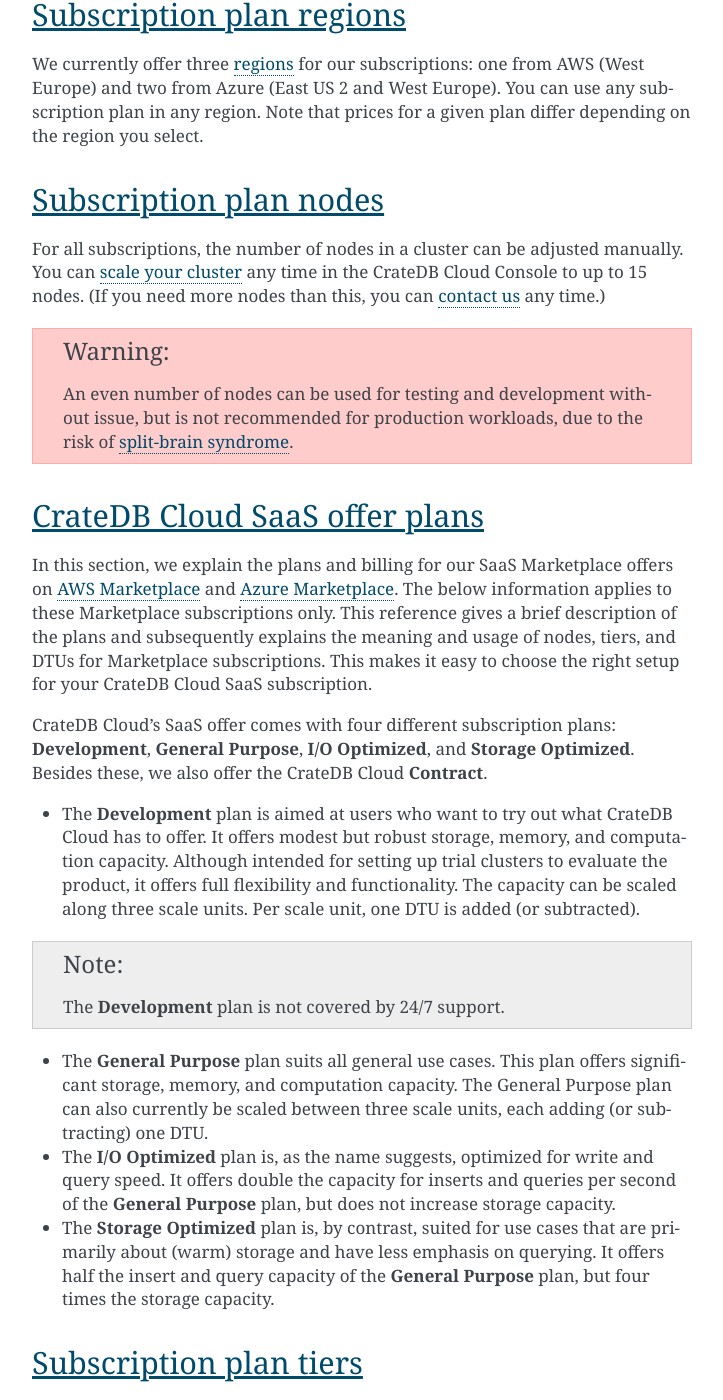
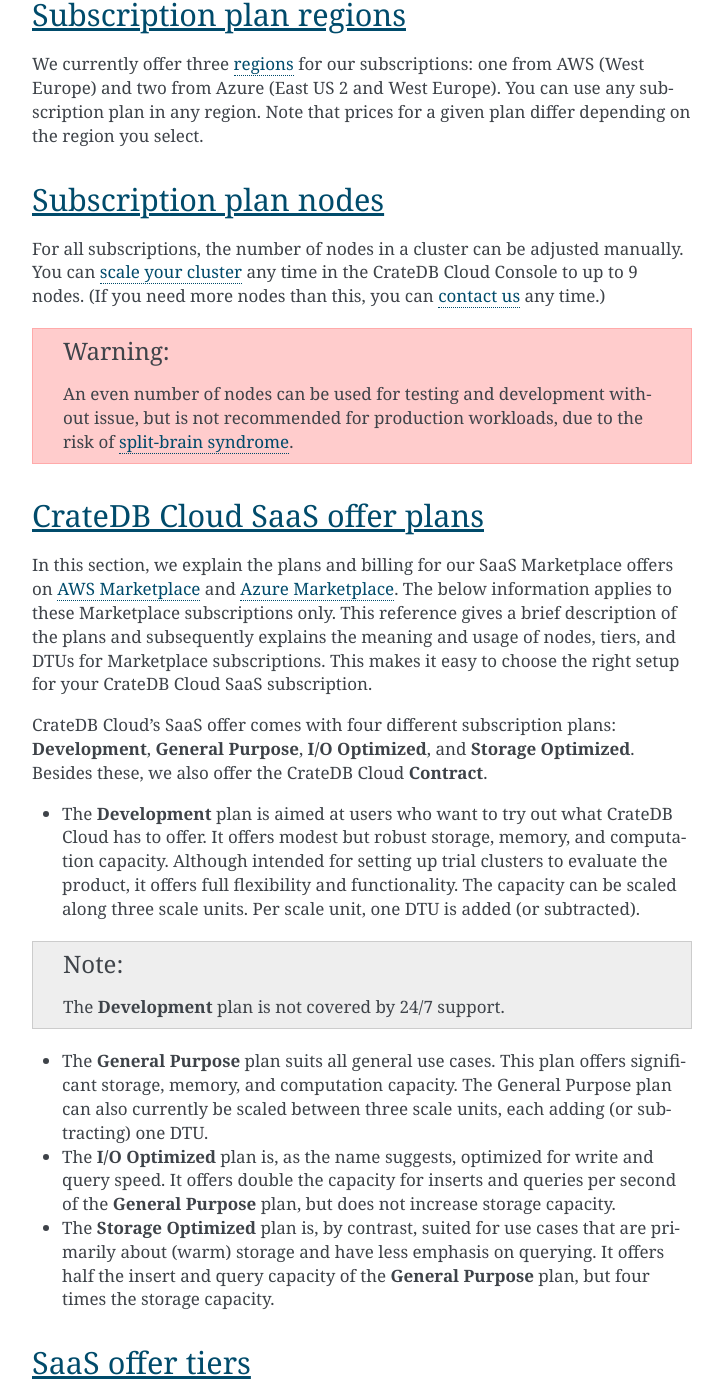
Before and after one commit to crate/cloud-reference, a Sphinx documentation site: the page built from docs/subscription-plans.rst, in a window 1280 px wide and 1400 px high, scrolled down 1545 px. Shown: the whole window, without its empty margins (388-1111 px from the left). Built offline with Sphinx 7.4.7, drawn with Linux system fonts in a browser that asks for light colours; some of the changed text lies outside the part shown.

Commit message:
Update reference for node max

```diff
--- a/docs/subscription-plans.rst
+++ b/docs/subscription-plans.rst
@@ -75,7 +75,7 @@
 
 For all subscriptions, the number of nodes in a cluster can be adjusted
 manually. You can `scale your cluster`_ any time in the CrateDB Cloud Console
-to up to 15 nodes. (If you need more nodes than this, you can `contact us`_ any
+to up to 9 nodes. (If you need more nodes than this, you can `contact us`_ any
 time.)
 
 .. WARNING::
@@ -129,8 +129,8 @@
 
 .. _subscription-plans-tiers:
 
-Subscription plan tiers
-=======================
+SaaS offer tiers
+================
 
 Besides the hardware composition described above, which outlines the ratio of
 the elements CPU, RAM, and storage HD for each SaaS Marketplace subscription
```
